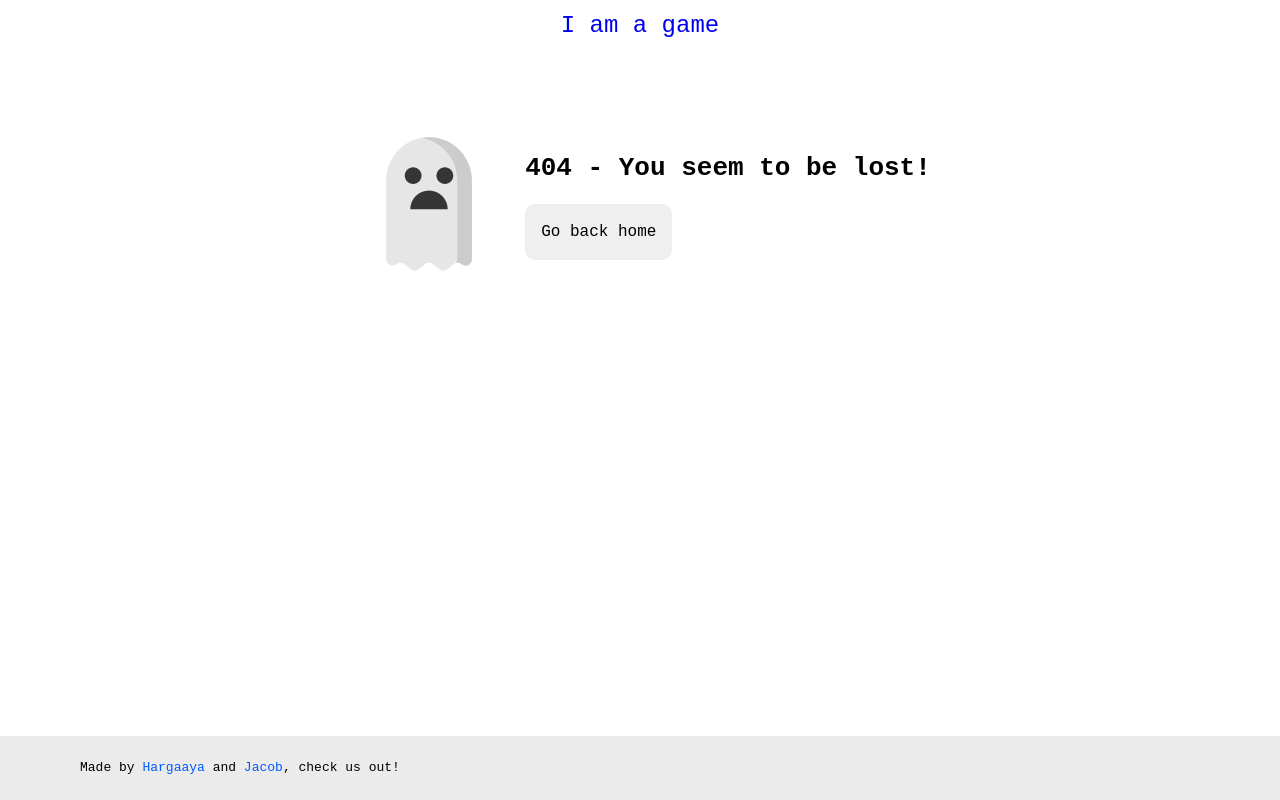
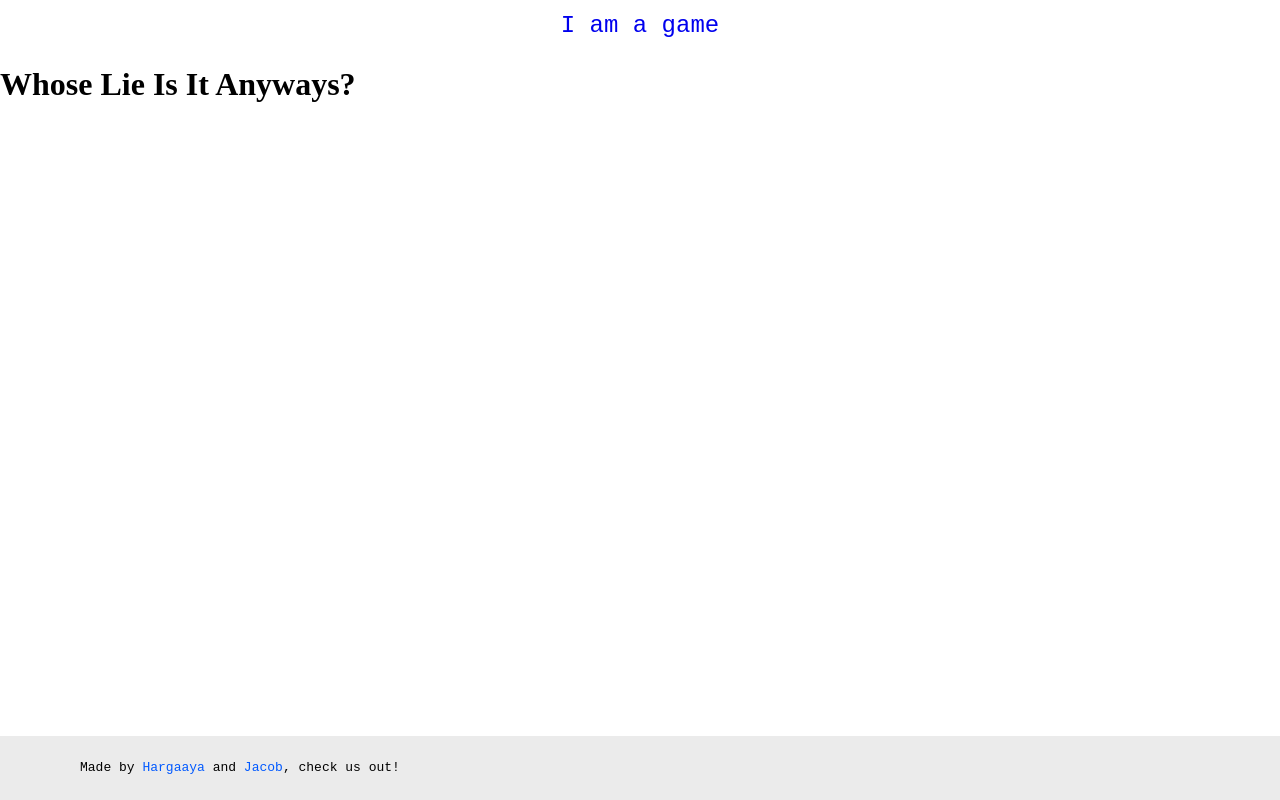
Before and after one commit to Hargaaya/IAmAGame-Frontend, a SvelteKit app: page /play/whose-lie-is-it-anyways in a window 1280 px wide. Before the commit this address had no page. Built offline with nearby package versions, Linux system fonts and the light colour scheme.

Commit message:
add game landing pages

```diff
--- /dev/null
+++ b/src/routes/play/gif-party/+page.svelte
@@ -0,0 +1,3 @@
+<div>
+	<h1>Gif Party</h1>
+</div>
--- /dev/null
+++ b/src/routes/play/trivia-clash/+page.svelte
@@ -0,0 +1,3 @@
+<div>
+	<h1>Trivia Clash</h1>
+</div>
--- /dev/null
+++ b/src/routes/play/whose-lie-is-it-anyways/+page.svelte
@@ -0,0 +1,3 @@
+<div>
+	<h1>Whose Lie Is It Anyways?</h1>
+</div>
--- /dev/null
+++ b/src/routes/play/word-twist/+page.svelte
@@ -0,0 +1,3 @@
+<div>
+	<h1>Word Twist</h1>
+</div>
```
